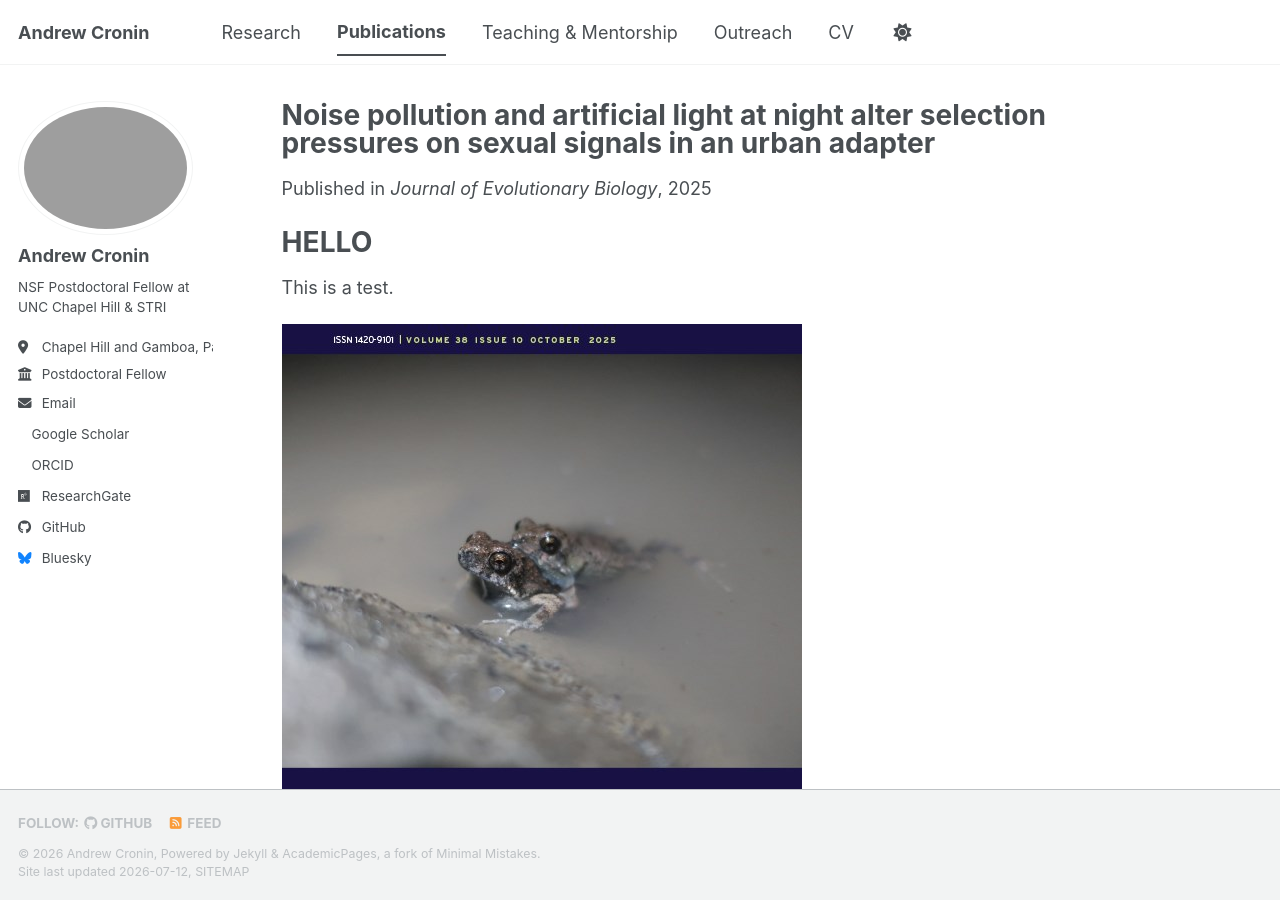
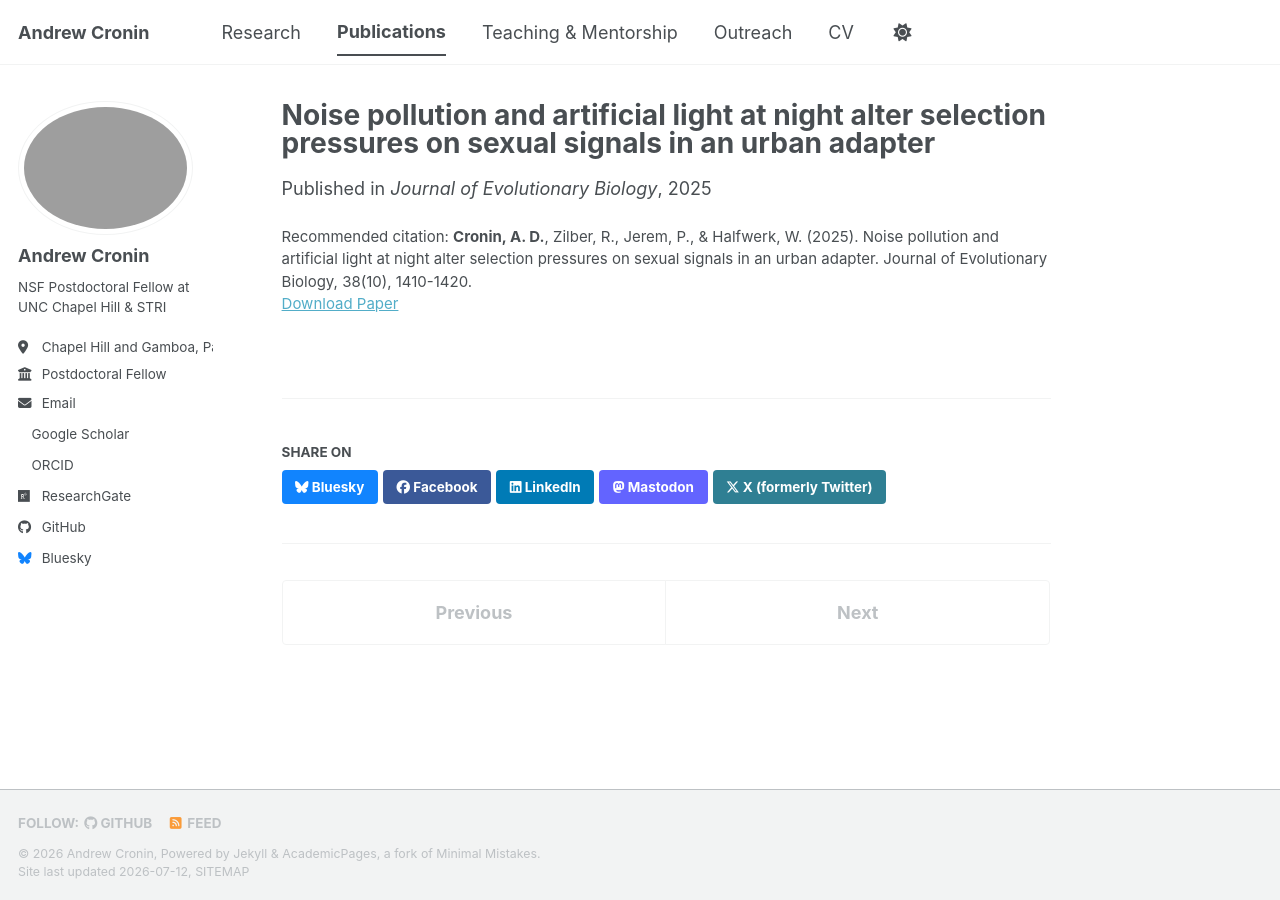
Before and after one commit to andrewdcronin/andrewdcronin.github.io, a Jekyll site: the page built from _publications/2009-10-01-paper-title-number-1.md, in a window 1280 px wide and 900 px high. Built offline with Jekyll 4.4.1, drawn with Linux system fonts in a browser that asks for light colours; a style sheet for code colours, icons or effects is not loaded.

Commit message:
Clean up paper metadata and remove test content
Removed unnecessary content and image references.

```diff
--- a/_publications/2009-10-01-paper-title-number-1.md
+++ b/_publications/2009-10-01-paper-title-number-1.md
@@ -8,13 +8,3 @@ venue: 'Journal of Evolutionary Biology'
 paperurl: 'https://doi.org/10.1093/jeb/voaf092'
 citation: '<strong>Cronin, A. D.</strong>, Zilber, R., Jerem, P., & Halfwerk, W. (2025). Noise pollution and artificial light at night alter selection pressures on sexual signals in an urban adapter. Journal of Evolutionary Biology, 38(10), 1410-1420.'
 ---
-
-
-# HELLO
-
-This is a test.
-
-
-![JEB Cover Image](/images/cover.jpeg)
-
-<img src="/images/cover.jpeg" alt="A floating image" style="float: right; margin-left: 15px;">
```
